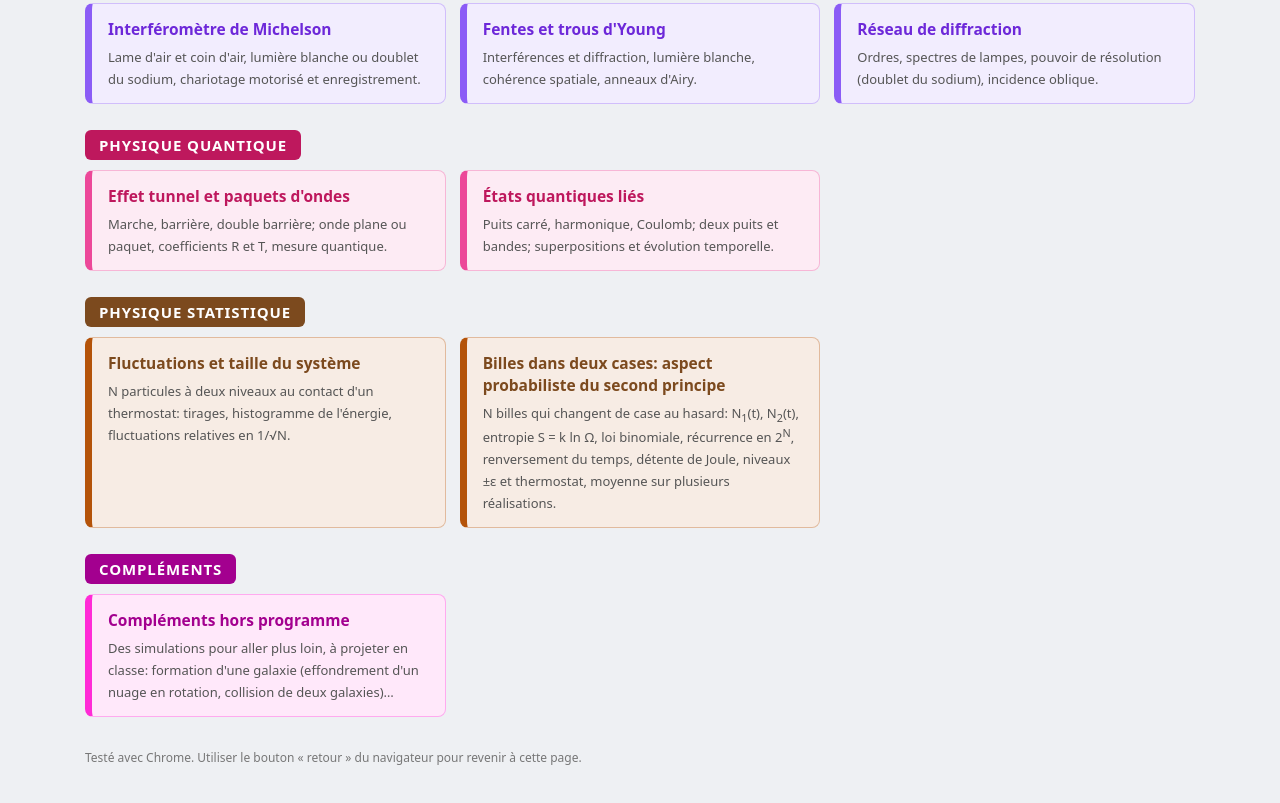
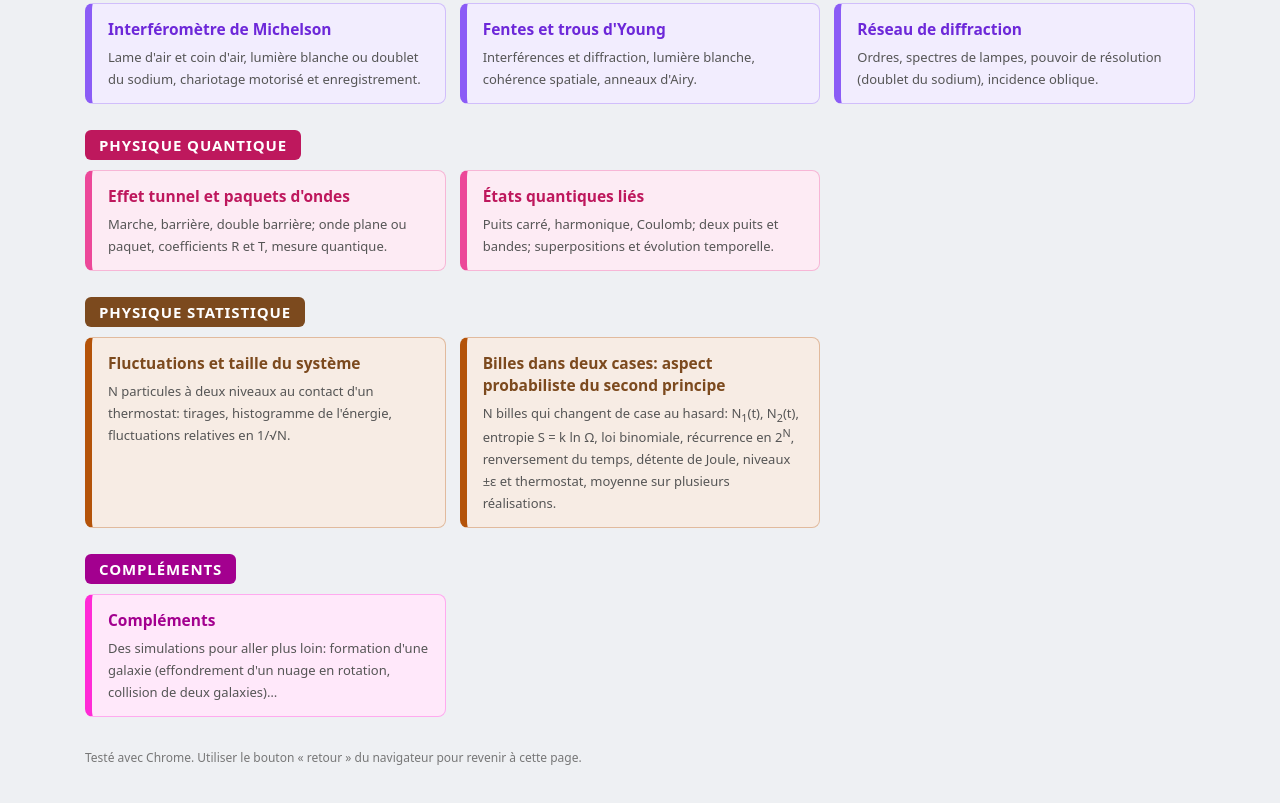
Before and after one commit to Caldara-G/applets-physique, a plain HTML site: page index.html in a window 1280 px wide. Shown: the part 3348-4151 px from the top of the page. Drawn offline with Linux system fonts and the light colour scheme.

Commit message:
Compléments : textes simplifiés
Co-Authored-By: Claude Opus 5.5 <noreply@anthropic.com>
Claude-Session: https://claude.ai/code/session_011DXT3G7q6Dd6uTyYyuR5HH

```diff
--- a/index.html
+++ b/index.html
@@ -155,8 +155,8 @@ footer { margin-top: 32px; font-size: 12px; color: #777; line-height: 1.5; }
 
   <h2 data-domaine="complements" id="complements">Compléments</h2>
   <div class="grille" data-domaine="complements">
-    <a class="carte" href="complements.html"><b>Compléments hors programme</b>
-      <span>Des simulations pour aller plus loin, à projeter en classe: formation d'une galaxie (effondrement d'un nuage en rotation, collision de deux galaxies)…</span></a>
+    <a class="carte" href="complements.html"><b>Compléments</b>
+      <span>Des simulations pour aller plus loin: formation d'une galaxie (effondrement d'un nuage en rotation, collision de deux galaxies)…</span></a>
   </div>
 
   <footer>Testé avec Chrome. Utiliser le bouton « retour » du navigateur pour revenir à cette page.</footer>
```
Also changed, not shown: complements.html (+1 -1 lines).
